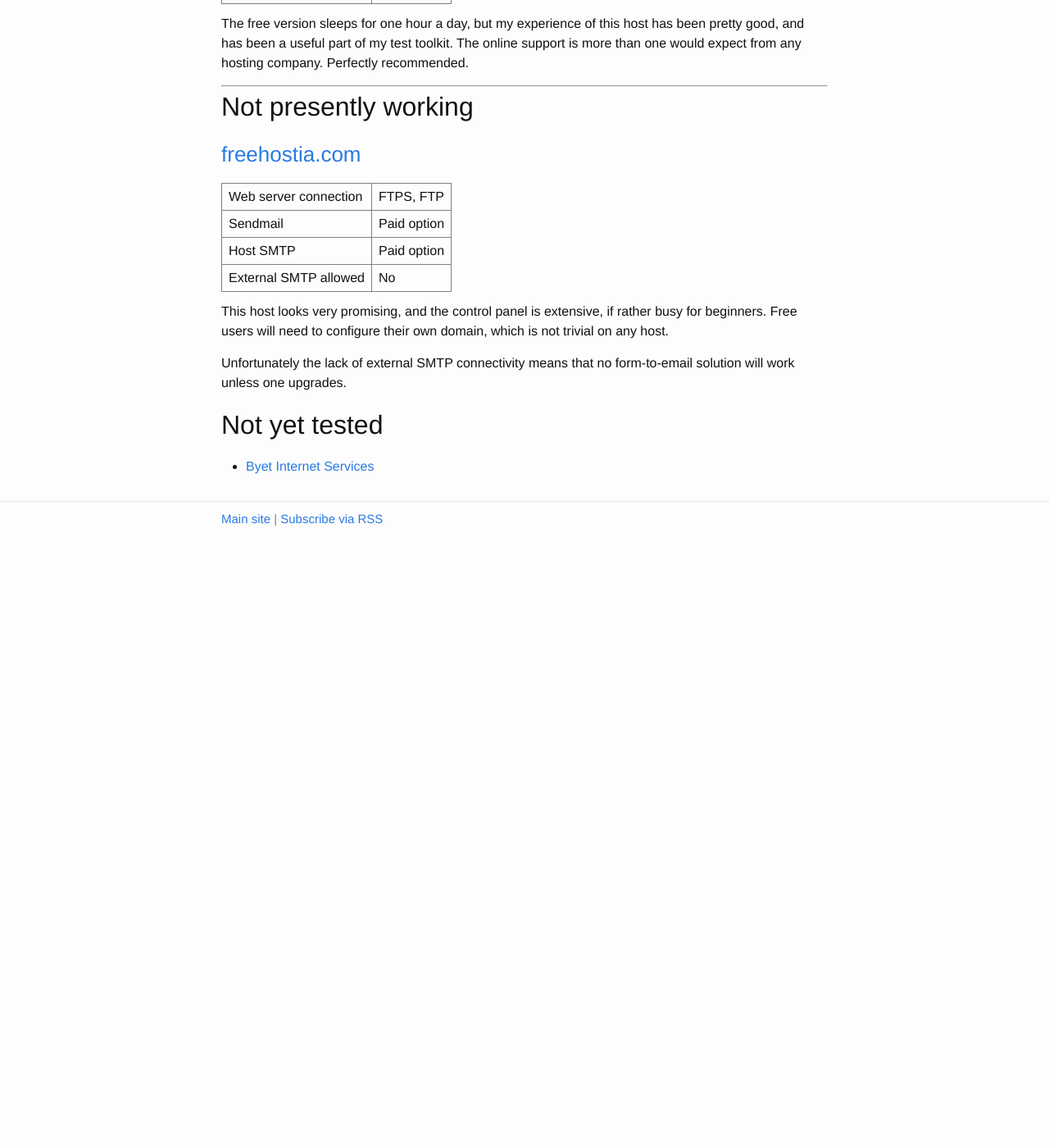
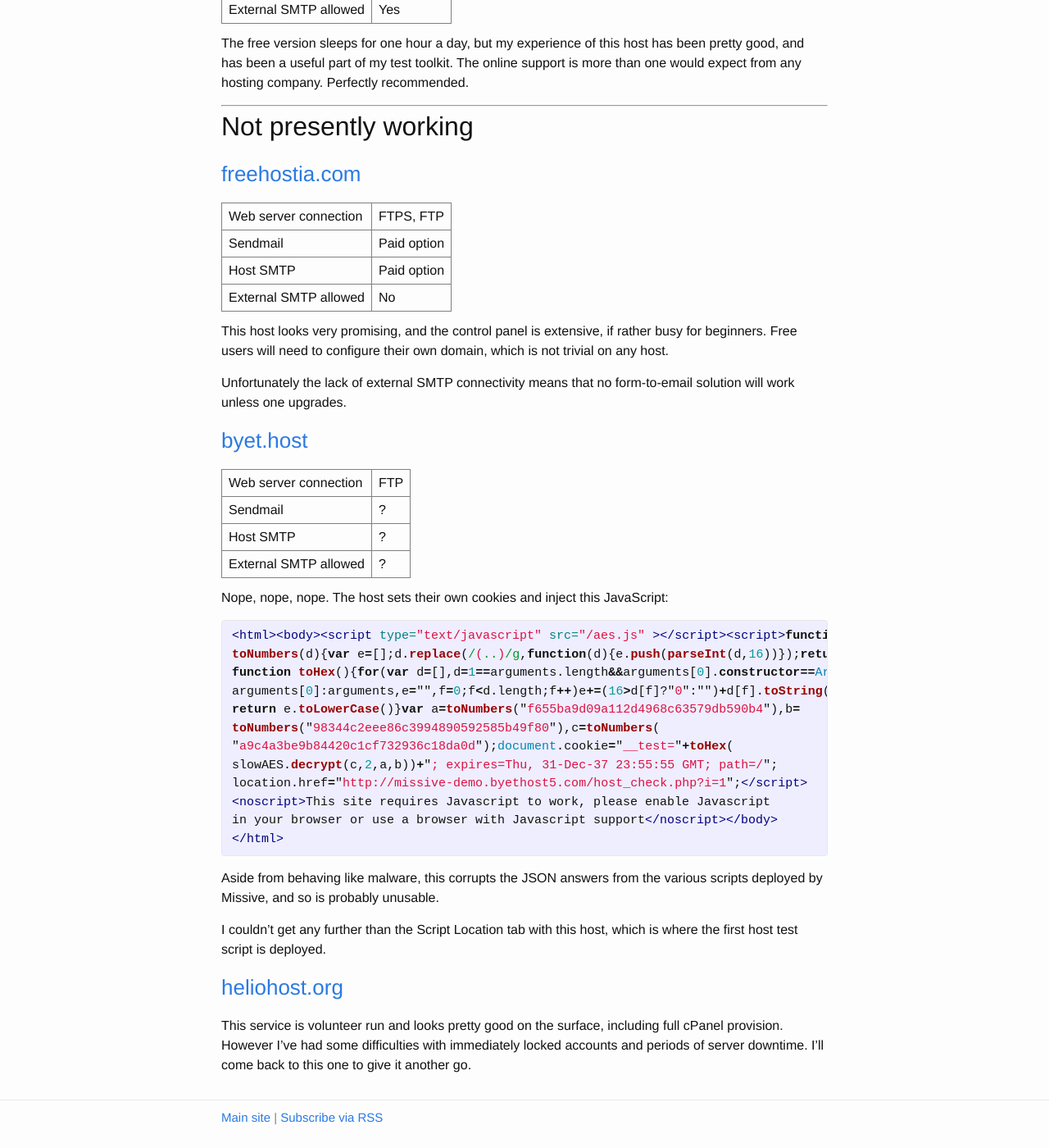
Before and after one commit to missive-app/docs, a Jekyll site: the page built from _posts/2018-02-12-list-of-free-lamp-hosts.markdown, in a window 1280 px wide and 1400 px high, scrolled down 1065 px. Shown: the whole window at 82% size. Built offline with Jekyll 4.4.1, drawn with Linux system fonts in a browser that asks for light colours; before the commit the page ends 1735 px from its top, so only the background shows below that; some of the changed text lies outside the part shown.

Commit message:
Add Byet Host to the naughty hosts list

```diff
--- a/_posts/2018-02-12-list-of-free-lamp-hosts.markdown
+++ b/_posts/2018-02-12-list-of-free-lamp-hosts.markdown
@@ -18,7 +18,7 @@
 
 Of course, these folks only stay in business if a proportion of their userbase upgrade
 to paid facilities, so if you like a host here and need more features, don't be afraid
-to upgrade!
+to upgrade. Paid services are also more likely to be of better quality.
 
 ## Criteria
 
@@ -73,6 +73,38 @@
 Unfortunately the lack of external SMTP connectivity means that no form-to-email
 solution will work unless one upgrades.
 
-## Not yet tested
+### [byet.host](http://byet.host/)
 
-* [Byet Internet Services](https://byet.host/)
+| Web server connection | FTP |
+| Sendmail | ? |
+| Host SMTP | ? |
+| External SMTP allowed | ? |
+
+Nope, nope, nope. The host sets their own cookies and inject this JavaScript:
+
+{% highlight html %}
+<html><body><script type="text/javascript" src="/aes.js" ></script><script>function
+toNumbers(d){var e=[];d.replace(/(..)/g,function(d){e.push(parseInt(d,16))});return e}
+function toHex(){for(var d=[],d=1==arguments.length&&arguments[0].constructor==Array?
+arguments[0]:arguments,e="",f=0;f<d.length;f++)e+=(16>d[f]?"0":"")+d[f].toString(16);
+return e.toLowerCase()}var a=toNumbers("f655ba9d09a112d4968c63579db590b4"),b=
+toNumbers("98344c2eee86c3994890592585b49f80"),c=toNumbers(
+"a9c4a3be9b84420c1cf732936c18da0d");document.cookie="__test="+toHex(
+slowAES.decrypt(c,2,a,b))+"; expires=Thu, 31-Dec-37 23:55:55 GMT; path=/";
+location.href="http://missive-demo.byethost5.com/host_check.php?i=1";</script>
+<noscript>This site requires Javascript to work, please enable Javascript
+in your browser or use a browser with Javascript support</noscript></body>
+</html>
+{% endhighlight %}
+
+Aside from behaving like malware, this corrupts the JSON answers from the various
+scripts deployed by Missive, and so is probably unusable.
+
+I couldn't get any further than the Script Location tab with this host, which is
+where the first host test script is deployed.
+
+### [heliohost.org](https://www.heliohost.org/)
+
+This service is volunteer run and looks pretty good on the surface, including full
+cPanel provision. However I've had some difficulties with immediately locked accounts
+and periods of server downtime. I'll come back to this one to give it another go.
```
